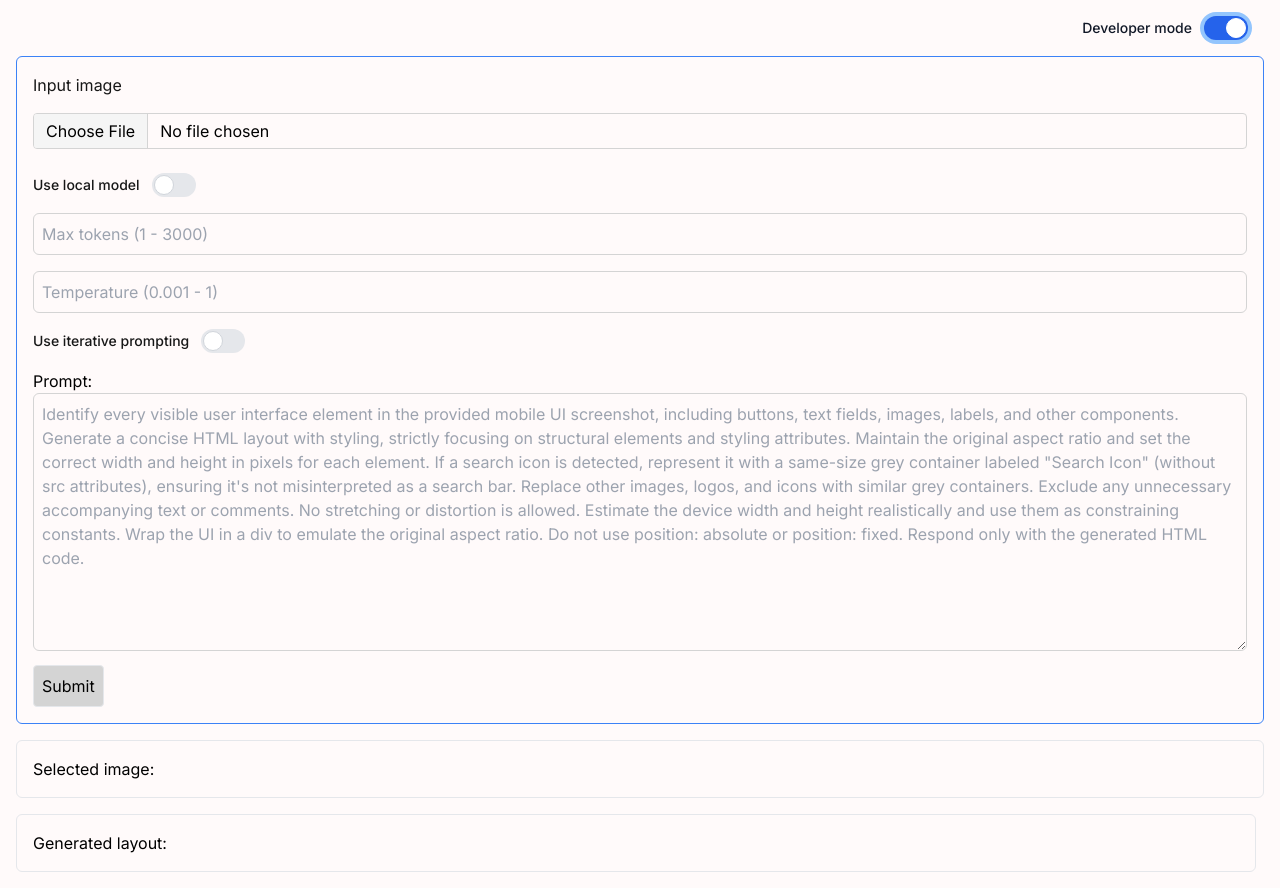
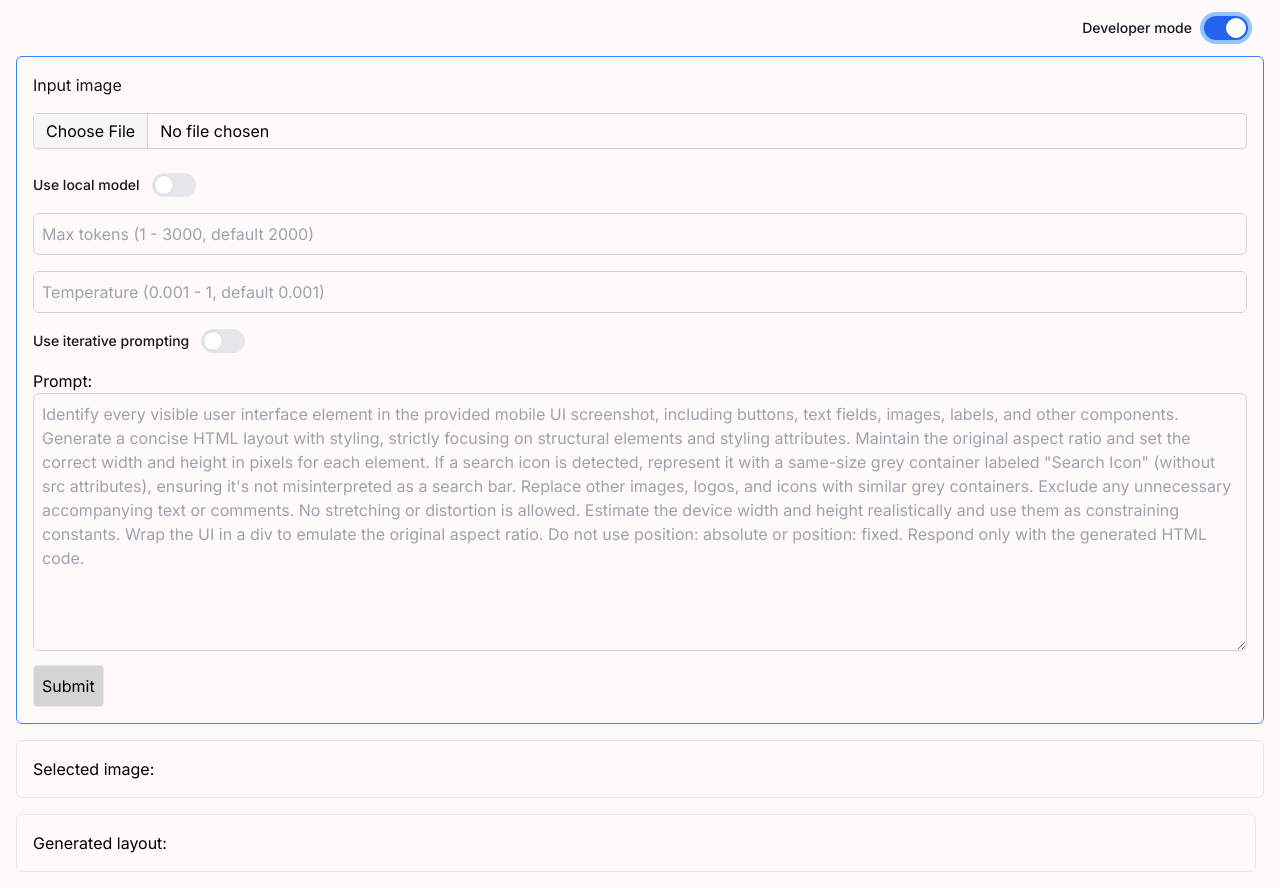
Before and after one commit to Eljowe/research-project-in-hci, a Next.js app: page / in a window 1280 px wide. Both pictures are taken after a click on the label "Developer mode". Built offline with nearby package versions, Linux system fonts and the light colour scheme.

Commit message:
Update input placeholders for max tokens and temperature

```diff
--- a/app/page.tsx
+++ b/app/page.tsx
@@ -219,7 +219,7 @@ export default function Home() {
                 {!modelOnlineStatus && useLocalModel ? <h1 className="text-red-500">Local model is offline</h1> : null}
                 <input
                   type="number"
-                  placeholder="Max tokens (1 - 3000)"
+                  placeholder="Max tokens (1 - 3000, default 2000)"
                   value={maxTokens != null ? maxTokens.toString() : ""} // Convert maxTokens to a string if it's not null
                   min={1}
                   max={3000}
@@ -230,7 +230,7 @@ export default function Home() {
                 <input
                   type="number"
                   value={temperature != null ? temperature.toString() : ""}
-                  placeholder="Temperature (0.001 - 1)"
+                  placeholder="Temperature (0.001 - 1, default 0.001)"
                   min={0.001}
                   max={1}
                   step="any"
```
